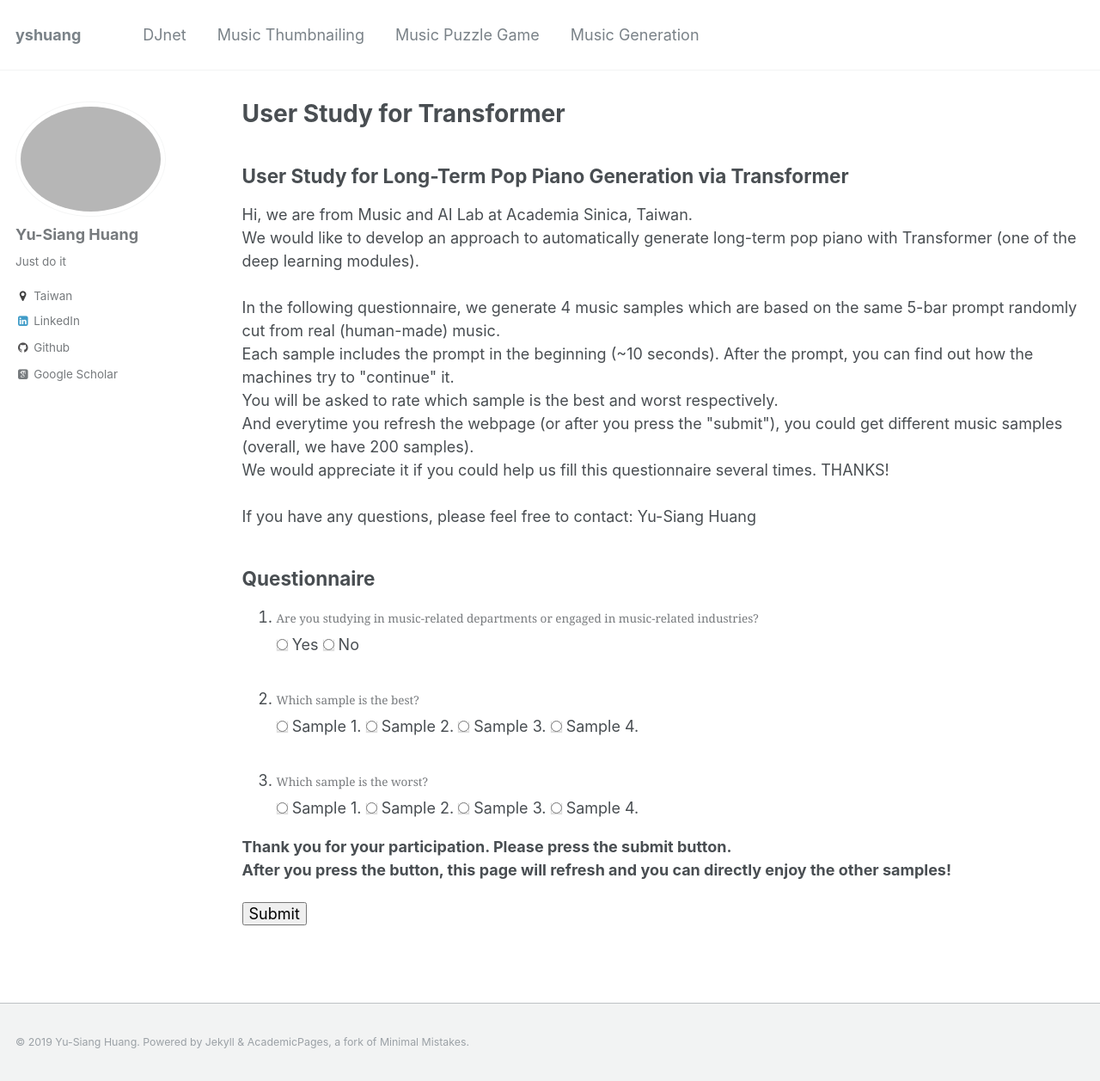
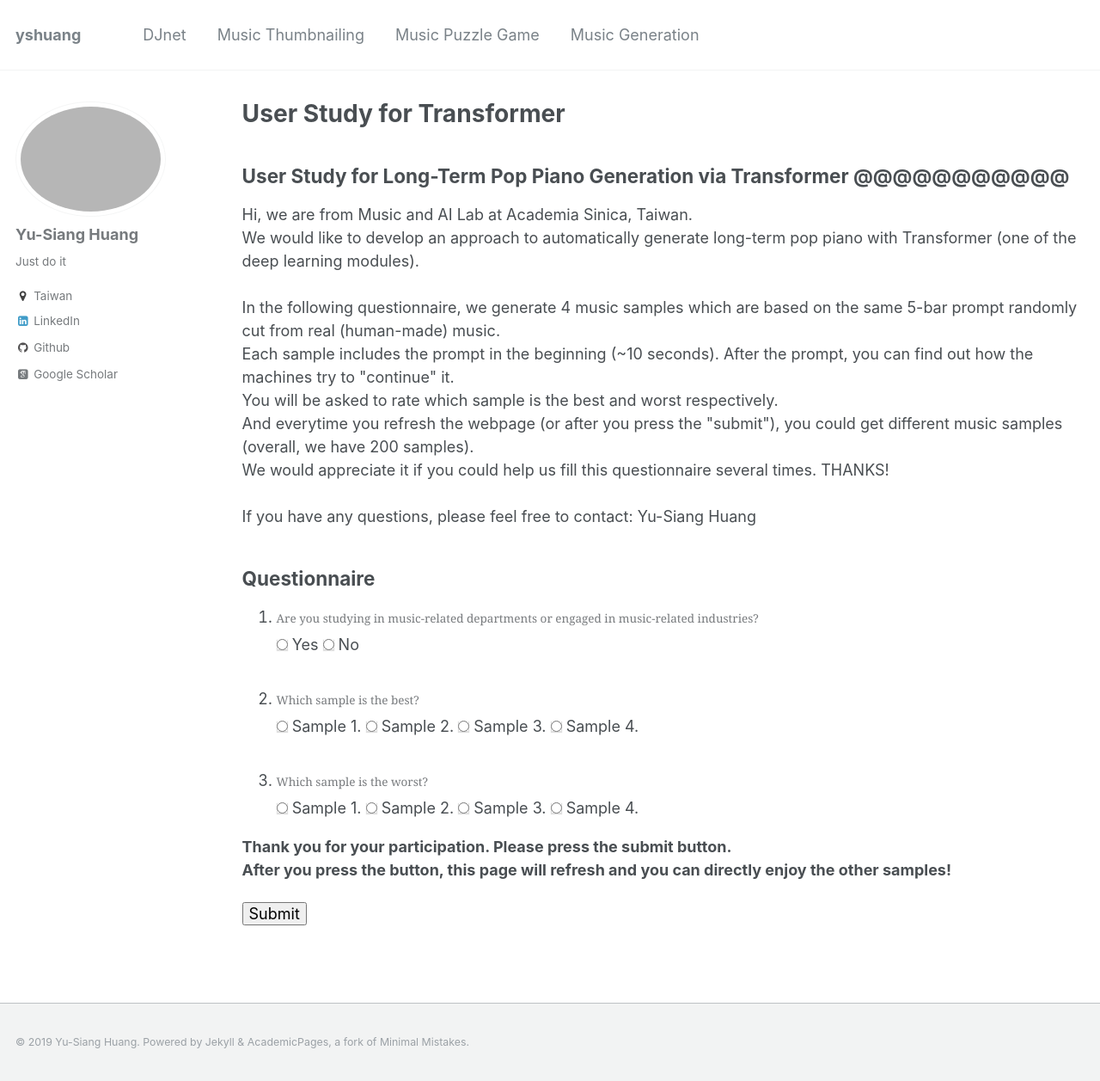
Before and after one commit to remyhuang/remyhuang.github.io, a Jekyll site: the page built from _pages/music_generation.html, in a window 1280 px wide and 1257 px high. Shown: the whole window at 86% size. Built offline with Jekyll 4.4.1, drawn with Linux system fonts in a browser that asks for light colours; some web fonts are replaced.

Commit message:
Update music_generation.html

```diff
--- a/_pages/music_generation.html
+++ b/_pages/music_generation.html
@@ -13,6 +13,7 @@ author_profile: true
         <!-- <script src="http://ajax.googleapis.com/ajax/libs/jquery/1.10.1/jquery.min.js"></script> -->
     </head>
     <body>
+        <div id="container">
             <!-- javascript onclick event -->
             <script type="text/javascript">
                 // for randomly choose samples
@@ -86,10 +87,8 @@ author_profile: true
                     });
                 };
             </script>
-
-        <div id="container">
             <!-- description -->
-            <h2>User Study for Long-Term Pop Piano Generation via Transformer</h2>
+            <h2>User Study for Long-Term Pop Piano Generation via Transformer @@@@@@@@@@@</h2>
             <p>
                 Hi, we are from <a href="https://musicai.citi.sinica.edu.tw/" target="_blank">Music and AI Lab</a> at Academia Sinica, Taiwan. <br>
                 We would like to develop an approach to automatically generate long-term pop piano with Transformer (one of the deep learning modules). <br><br>
```
Lines whose indentation alone changed are shown as unchanged.
